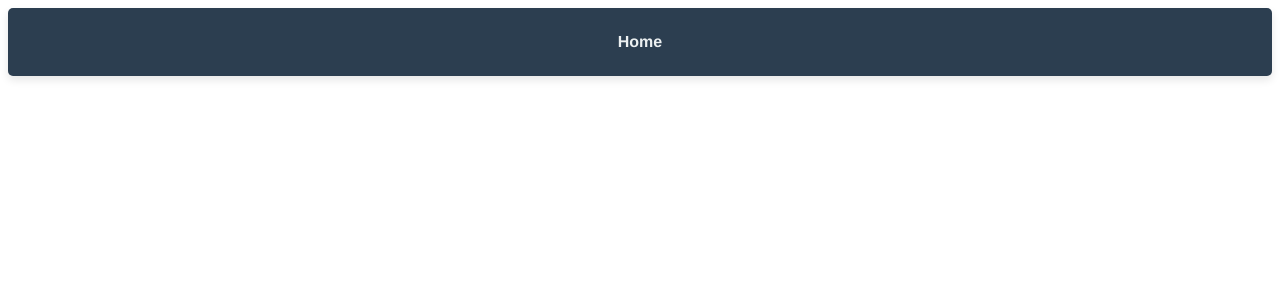
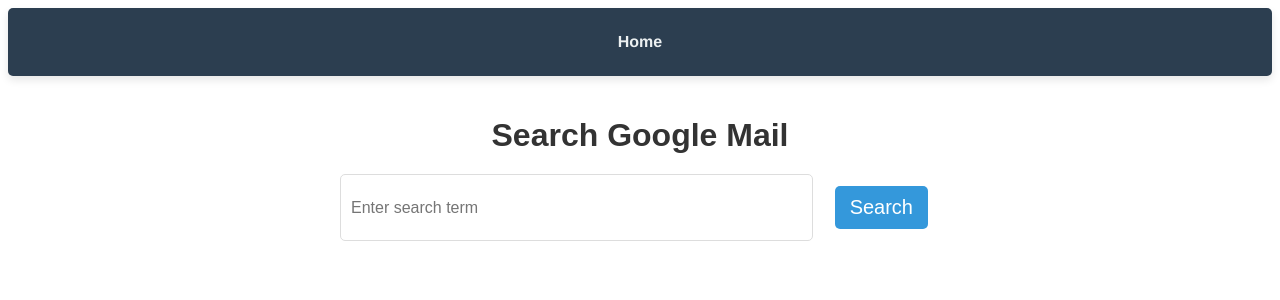
Before and after one commit to alexandre-bussiere/Vue_Project_IDD, a Vue app: page /search-email in a window 1280 px wide. Before the commit this address had no page. Shown: the top 300 px of the page. Built offline with nearby package versions, Linux system fonts and the light colour scheme.

Commit message:
Serach work

```diff
--- a/src/components/Get_google_mail.vue
+++ b/src/components/Get_google_mail.vue
@@ -13,7 +13,7 @@
         <button @click="deleteEmail(email.id)">Delete</button>
       </li>
     </ul>
-    <div class="controls">
+    <div class="controls" v-if="!pageToken">
       <input
         type="number"
         v-model.number="emailCount"
@@ -23,7 +23,16 @@
       />
       <button @click="fetchGoogleEmails">Get Google Mail</button>
     </div>
-    <button @click="fetchNextEmails" v-if="pageToken">Load More</button>
+    <div  v-if="pageToken">
+      <input
+          type="number"
+          v-model.number="emailCount"
+          min="1"
+          placeholder="Number of emails"
+          class="email-count-input"
+        />
+      <button @click="fetchNextEmails">Load More</button>
+    </div>
   </div>
 </template>
 
--- /dev/null
+++ b/src/components/Search_google_mail.vue
@@ -0,0 +1,126 @@
+<template>
+  <div class="search-email">
+    <h1>Search Google Mail</h1>
+    <div class="search-bar">
+      <input
+        type="text"
+        v-model="searchQuery"
+        placeholder="Enter search term"
+        class="search-input"
+      />
+      <button @click="searchEmails" class="search-button">Search</button>
+    </div>
+
+    <ul class="email-results" v-if="emails.length">
+      <li v-for="email in emails" :key="email.id" class="email-item">
+        <strong class="email-subject">Subject:</strong> {{ email.subject }}<br>
+        <strong class="email-sender">Sender:</strong> {{ email.sender }}<br>
+        <p class="email-snippet">{{ email.snippet }}</p>
+      </li>
+    </ul>
+
+    <p v-if="!emails.length && searchPerformed">No results found.</p>
+  </div>
+</template>
+
+<script>
+import {getGoogleEmails} from '../lib/googleGraph';
+export default {
+  data() {
+    return {
+      searchQuery: "",
+      emails: [],
+      searchPerformed: false
+    };
+  },
+  methods: {
+    async searchEmails() {
+        if (!this.searchQuery) return;
+        console.log("searchQuery",this.searchQuery)
+        // Appel à l'API avec le sujet recherché
+        const response = await getGoogleEmails(null, 10, this.searchQuery);
+        this.emails = response.emails;
+        this.searchPerformed = true;
+        console.log("searchEmails end")
+    }
+  }
+};
+</script>
+
+<style scoped>
+/* Style du conteneur principal */
+.search-email {
+  max-width: 600px;
+  margin: 0 auto;
+  padding: 20px;
+  font-family: Arial, sans-serif;
+}
+
+/* Titre de la page */
+h1 {
+  font-size: 2em;
+  color: #333;
+  text-align: center;
+  margin-bottom: 20px;
+}
+
+/* Barre de recherche */
+.search-bar {
+  display: flex;
+  gap: 10px;
+  margin-bottom: 20px;
+  justify-content: center;
+}
+
+.search-input {
+  padding: 10px;
+  flex: 1;
+  border: 1px solid #ddd;
+  border-radius: 5px;
+}
+
+.search-button {
+  padding: 10px 15px;
+  background-color: #3498db;
+  color: white;
+  border: none;
+  border-radius: 5px;
+  cursor: pointer;
+  transition: background-color 0.3s;
+}
+
+.search-button:hover {
+  background-color: #2980b9;
+}
+
+/* Résultats de la recherche */
+.email-results {
+  list-style: none;
+  padding: 0;
+}
+
+.email-item {
+  border: 1px solid #ddd;
+  border-radius: 8px;
+  padding: 15px;
+  margin-bottom: 15px;
+  background-color: #f9f9f9;
+}
+
+.email-subject {
+  font-weight: bold;
+  color: #2c3e50;
+}
+
+.email-sender {
+  color: #34495e;
+  font-weight: bold;
+  margin-top: 5px;
+}
+
+.email-snippet {
+  color: #555;
+  font-size: 0.9em;
+  margin-top: 10px;
+}
+</style>
--- a/src/components/base_header.vue
+++ b/src/components/base_header.vue
@@ -4,9 +4,9 @@
         <router-link to="/">Home</router-link>
 
         <!-- Google part -->
-        <router-link v-if="connection === 'Google'" to="/get-email">Get Email</router-link>
+        <router-link v-if="connection === 'Google'" to="/get-email">Email</router-link>
         <router-link v-if="connection === 'Google'" to="/send-email">Send Email</router-link>
-        <router-link v-if="connection === 'Google'" to="/delete-email">Delete Email</router-link>
+        <router-link v-if="connection === 'Google'" to="/search-email">Seach Email</router-link>
 
         <!-- Microsoft Part -->
         <router-link v-if="connection === 'Microsoft'" to="/send">Send Email</router-link>
--- /dev/null
+++ b/src/pages/SearchGoogleMailPage.vue
@@ -0,0 +1,20 @@
+<template>
+    <div>
+        <SearchGoogleMail />
+    </div>
+</template>
+
+<script>
+import SearchGoogleMail from '../components/Search_google_mail.vue';
+export default {
+    name: 'SearchGooglemail',
+    components: {
+        SearchGoogleMail
+    }
+
+}
+</script>
+
+<style>
+
+</style>
--- a/src/router/index.js
+++ b/src/router/index.js
@@ -5,6 +5,7 @@
 import store from '@/store/user';
 import GetGoogleMailPage from '@/pages/GetGoogleMailPage.vue';
 import SendGoogleMailPage from '@/pages/SendGoogleMailPage.vue';
+import SearchGoogleMailPage from '@/pages/SearchGoogleMailPage.vue'
 
 const routes = [
     {
@@ -29,12 +30,17 @@
     {
         path: '/get-email',
         name: 'GetGoogleMail',
-        component: GetGoogleMailPage
+        component: GetGoogleMailPage,
     },
     {
         path: '/send-email',
         name: 'SendGoogleMail',
-        component: SendGoogleMailPage
+        component: SendGoogleMailPage,
+    },
+    {
+        path: "/search-email",
+        name: 'SearchGooglemail',
+        component: SearchGoogleMailPage,
     }
 ];
 
```
Also changed, not shown: src/lib/googleGraph.js.
